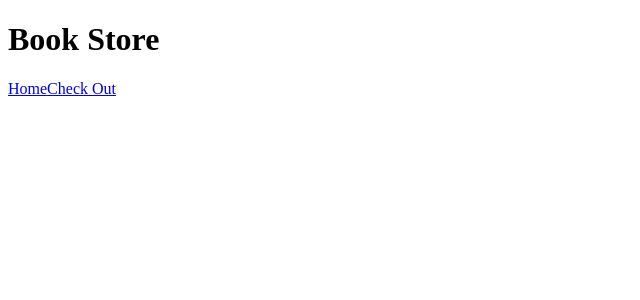
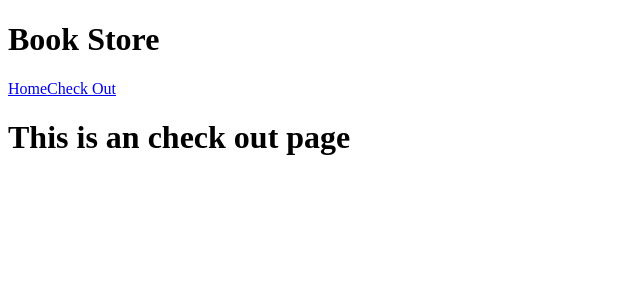
Before and after one commit to F9Uf/book-store-typescript, a Vue app: page /checkout in a window 1280 px wide. Shown: the top 300 px of the page, without its empty margins (0-640 px from the left). Built offline with nearby package versions, Linux system fonts and the light colour scheme.

Commit message:
change route name

```diff
--- a/src/App.vue
+++ b/src/App.vue
@@ -7,7 +7,7 @@
         </div>
         <div id="menu" class="ml-auto flex flex-row">
           <router-link class="mx-6" to="/">Home</router-link>
-          <router-link class="mx-6" to="/about">Check Out</router-link>
+          <router-link class="mx-6" to="/checkout">Check Out</router-link>
         </div>
       </div>
     </div>
--- a/src/router/index.ts
+++ b/src/router/index.ts
@@ -1,6 +1,6 @@
 import Vue from "vue";
 import VueRouter, { RouteConfig } from "vue-router";
-import Home from "../views/Home.vue";
+import Home from "../views/HomePage.vue";
 
 Vue.use(VueRouter);
 
@@ -11,13 +11,10 @@ const routes: Array<RouteConfig> = [
     component: Home
   },
   {
-    path: "/about",
-    name: "About",
-    // route level code-splitting
-    // this generates a separate chunk (about.[hash].js) for this route
-    // which is lazy-loaded when the route is visited.
+    path: "/checkout",
+    name: "CheckOut",
     component: () =>
-      import(/* webpackChunkName: "about" */ "../views/About.vue")
+      import("../views/CheckOutPage.vue")
   }
 ];
 
--- a/src/views/About.vue
+++ b/src/views/CheckOutPage.vue
@@ -1,5 +1,5 @@
 <template>
   <div class="about">
-    <h1>This is an about page</h1>
+    <h1>This is an check out page</h1>
   </div>
 </template>
```
Also changed, not shown: src/views/HomePage.vue (renamed from src/views/Home.vue).
